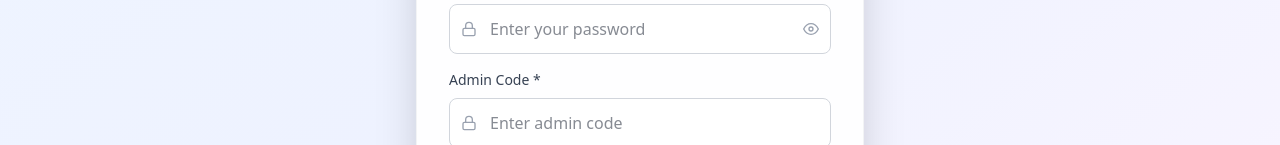
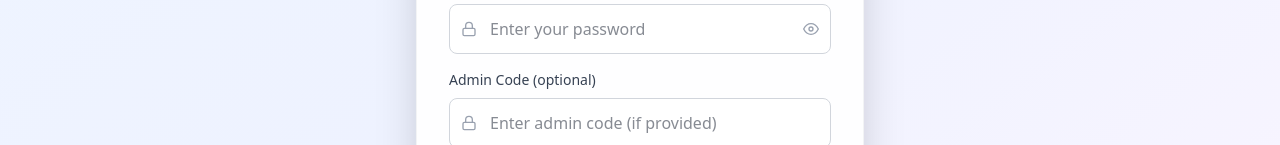
Before and after one commit to ark5234/Online-Judge-Codester, a React (Vite) app in the folder frontend/: page /login in a window 1280 px wide. Both pictures are taken after a click on the button "Admin". Shown: the part 655-800 px from the top of the page. Built offline with nearby package versions, Linux system fonts and the light colour scheme; no server answers.

Commit message:
fix(login): make Admin Code optional; stop browser required validation blocking admin sign-in

```diff
--- a/frontend/src/pages/Login.jsx
+++ b/frontend/src/pages/Login.jsx
@@ -259,11 +259,11 @@ export default function Login() {
               </div>
             </div>
 
-            {/* Admin Code Field (only for admin mode) */}
+            {/* Admin Code Field (only for admin mode) - optional */}
             {isAdminMode && (
               <div>
                 <label className="block text-sm font-medium text-gray-700 dark:text-gray-300 mb-2">
-                  Admin Code *
+                  Admin Code (optional)
                 </label>
                 <div className="relative">
                   <FiLock className="absolute left-3 top-1/2 transform -translate-y-1/2 text-gray-400 w-4 h-4" />
@@ -273,8 +273,7 @@ export default function Login() {
                     value={formData.adminCode}
                     onChange={handleInputChange}
                     className="w-full pl-10 pr-4 py-3 border border-gray-300 dark:border-gray-600 rounded-lg bg-white dark:bg-gray-700 text-gray-900 dark:text-white focus:ring-2 focus:ring-blue-500 focus:border-transparent"
-                    placeholder="Enter admin code"
-                    required
+                    placeholder="Enter admin code (if provided)"
                   />
                 </div>
               </div>
```
